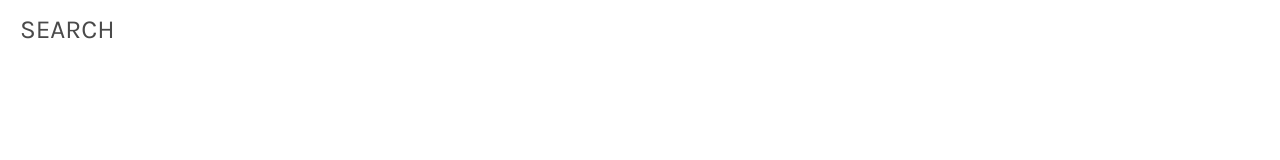
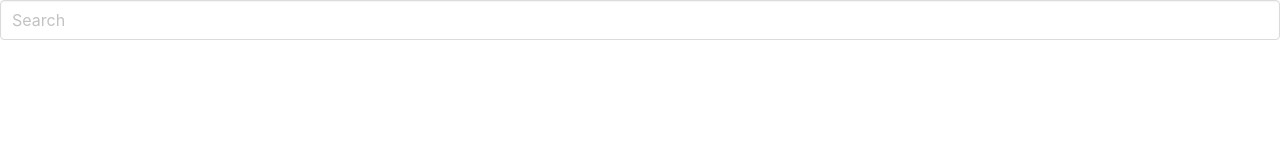
Before and after one commit to Gimanua/TheFinalScore-Frontend, a React (Create React App) app: page / in a window 1280 px wide. Shown: the top 160 px of the page. Built offline with nearby package versions, Linux system fonts and the light colour scheme.

Commit message:
Searchbar

```diff
--- a/src/components/App.js
+++ b/src/components/App.js
@@ -1,5 +1,6 @@
 import React from 'react';
 import './css/App.css';
+import SearchBar from './SearchBar';
 
 function Meny(props) {
 
@@ -11,7 +12,7 @@ function Meny(props) {
 
       <>
           <div className="top">
-              <div className="search">Search</div>
+              <SearchBar />
               <div></div>
           </div>
 
--- /dev/null
+++ b/src/components/SearchBar.js
@@ -0,0 +1,7 @@
+import React from 'react';
+
+export default function SearchBar(props){
+    return (
+        <input type="text" placeholder="Search" className="input" />
+    );
+}
```
Also changed, not shown: src/components/Search.js (deleted).
